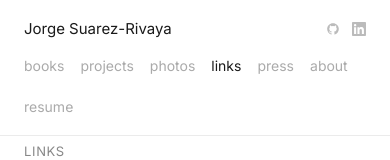
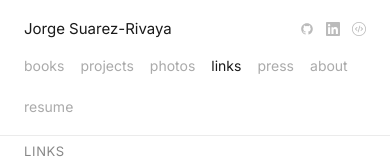
Before and after one commit to jsrivaya/jsrivaya.github.io, a Next.js app: page /links in a window 390 px wide. Shown: the top 160 px of the page. Built offline with nearby package versions, Linux system fonts and the light colour scheme.

Commit message:
Add CodeCrafters social icon to sidebar and mobile header

```diff
--- a/app/components/Sidebar.tsx
+++ b/app/components/Sidebar.tsx
@@ -117,6 +117,18 @@ export default function Sidebar() {
               <path d="M20.447 20.452h-3.554v-5.569c0-1.328-.027-3.037-1.852-3.037-1.853 0-2.136 1.445-2.136 2.939v5.667H9.351V9h3.414v1.561h.046c.477-.9 1.637-1.85 3.37-1.85 3.601 0 4.267 2.37 4.267 5.455v6.286zM5.337 7.433a2.062 2.062 0 0 1-2.063-2.065 2.064 2.064 0 1 1 2.063 2.065zm1.782 13.019H3.555V9h3.564v11.452zM22.225 0H1.771C.792 0 0 .774 0 1.729v20.542C0 23.227.792 24 1.771 24h20.451C23.2 24 24 23.227 24 22.271V1.729C24 .774 23.2 0 22.222 0h.003z"/>
             </svg>
           </a>
+          <a
+            href="https://app.codecrafters.io/users/jsrivaya"
+            target="_blank"
+            rel="noopener noreferrer"
+            style={{ color: "#bbb", transition: "color 0.15s", display: "flex" }}
+            onMouseEnter={(e) => ((e.currentTarget as HTMLElement).style.color = "#555")}
+            onMouseLeave={(e) => ((e.currentTarget as HTMLElement).style.color = "#bbb")}
+          >
+            <svg width="16" height="16" viewBox="0 0 24 24" fill="currentColor">
+              <path d="M9.825 17.527a.111.111 0 0 1-.107-.142l3.05-10.837a.111.111 0 0 1 .108-.081H14.2c.074 0 .127.07.107.141l-3.063 10.838a.111.111 0 0 1-.107.08H9.825Zm-2.146-2.732a.11.11 0 0 1-.079-.033l-2.667-2.704a.111.111 0 0 1 0-.156L7.6 9.211a.111.111 0 0 1 .08-.033h1.702c.1 0 .149.12.079.19l-2.534 2.534a.111.111 0 0 0 0 .157l2.535 2.546c.07.07.02.19-.079.19H7.68Zm6.954 0a.111.111 0 0 1-.079-.19l2.525-2.546a.111.111 0 0 0 0-.157l-2.524-2.535a.111.111 0 0 1 .079-.19h1.692c.03 0 .058.013.078.034l2.68 2.69a.111.111 0 0 1 0 .157l-2.68 2.704a.111.111 0 0 1-.078.033h-1.693ZM12 24C5.383 24 0 18.617 0 12S5.383 0 12 0s12 5.383 12 12-5.383 12-12 12Zm0-22.667C6.118 1.333 1.333 6.118 1.333 12S6.118 22.667 12 22.667 22.667 17.882 22.667 12 17.882 1.333 12 1.333Z"/>
+            </svg>
+          </a>
         </div>
       </aside>
 
@@ -145,6 +157,16 @@ export default function Sidebar() {
             >
               <svg width="14" height="14" viewBox="0 0 24 24" fill="currentColor">
                 <path d="M20.447 20.452h-3.554v-5.569c0-1.328-.027-3.037-1.852-3.037-1.853 0-2.136 1.445-2.136 2.939v5.667H9.351V9h3.414v1.561h.046c.477-.9 1.637-1.85 3.37-1.85 3.601 0 4.267 2.37 4.267 5.455v6.286zM5.337 7.433a2.062 2.062 0 0 1-2.063-2.065 2.064 2.064 0 1 1 2.063 2.065zm1.782 13.019H3.555V9h3.564v11.452zM22.225 0H1.771C.792 0 0 .774 0 1.729v20.542C0 23.227.792 24 1.771 24h20.451C23.2 24 24 23.227 24 22.271V1.729C24 .774 23.2 0 22.222 0h.003z"/>
+              </svg>
+            </a>
+            <a
+              href="https://app.codecrafters.io/users/jsrivaya"
+              target="_blank"
+              rel="noopener noreferrer"
+              style={{ color: "#bbb", display: "flex" }}
+            >
+              <svg width="14" height="14" viewBox="0 0 24 24" fill="currentColor">
+                <path d="M9.825 17.527a.111.111 0 0 1-.107-.142l3.05-10.837a.111.111 0 0 1 .108-.081H14.2c.074 0 .127.07.107.141l-3.063 10.838a.111.111 0 0 1-.107.08H9.825Zm-2.146-2.732a.11.11 0 0 1-.079-.033l-2.667-2.704a.111.111 0 0 1 0-.156L7.6 9.211a.111.111 0 0 1 .08-.033h1.702c.1 0 .149.12.079.19l-2.534 2.534a.111.111 0 0 0 0 .157l2.535 2.546c.07.07.02.19-.079.19H7.68Zm6.954 0a.111.111 0 0 1-.079-.19l2.525-2.546a.111.111 0 0 0 0-.157l-2.524-2.535a.111.111 0 0 1 .079-.19h1.692c.03 0 .058.013.078.034l2.68 2.69a.111.111 0 0 1 0 .157l-2.68 2.704a.111.111 0 0 1-.078.033h-1.693ZM12 24C5.383 24 0 18.617 0 12S5.383 0 12 0s12 5.383 12 12-5.383 12-12 12Zm0-22.667C6.118 1.333 1.333 6.118 1.333 12S6.118 22.667 12 22.667 22.667 17.882 22.667 12 17.882 1.333 12 1.333Z"/>
               </svg>
             </a>
           </span>
```
